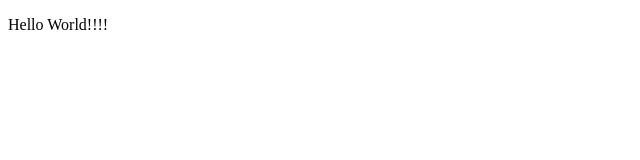
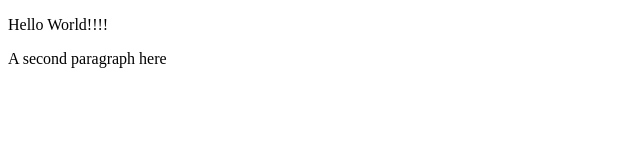
Before and after one commit to eweeks/hello-world, a plain HTML site: page index.html in a window 1280 px wide. Shown: the whole page, without its empty margins (0-640 px from the left). Drawn offline with Linux system fonts and the light colour scheme.

Commit message:
Added second paragraph

```diff
--- a/index.html
+++ b/index.html
@@ -9,6 +9,7 @@
 
 	<body>
 		<p>Hello World!!!!<p>
+		<p>A second paragraph here</p>
 	</body>
 
 </html>
```
